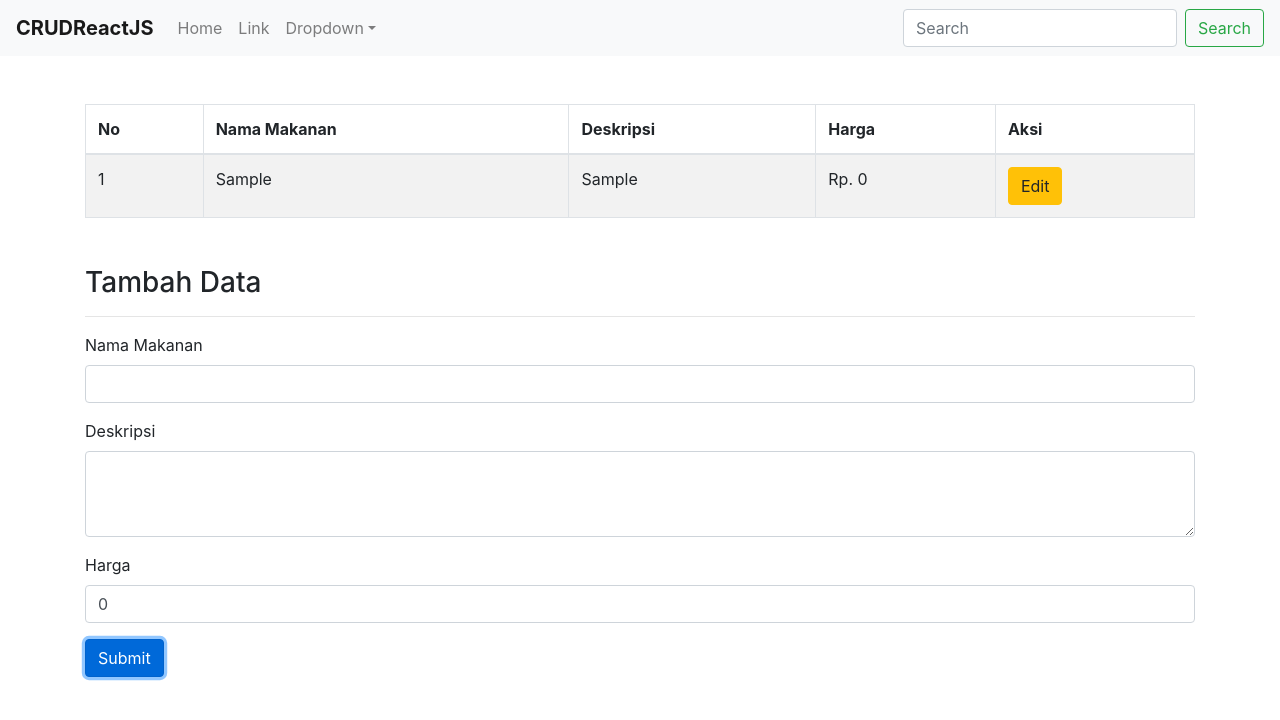
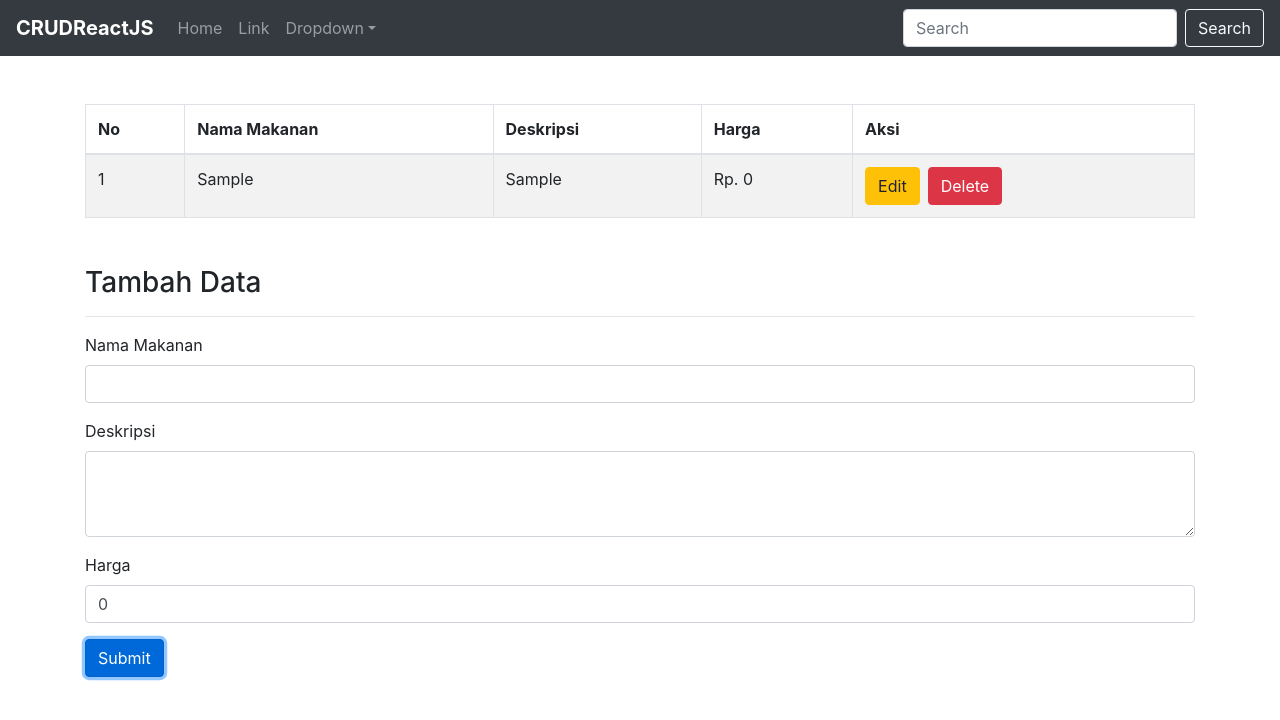
Before and after one commit to andhip/ReactJS, a React (Create React App) app: page / in a window 1280 px wide. Both pictures are taken after typing "Sample", "Sample" into the empty fields and a click on the button "Submit". Shown: the top 720 px of the page. Built offline with nearby package versions, Linux system fonts and the light colour scheme.

Commit message:
create fitur delete

```diff
--- a/src/crud/NavComponent.js
+++ b/src/crud/NavComponent.js
@@ -10,7 +10,7 @@
 
 const NavComponent = () => {
   return (
-    <Navbar bg="light" expand="lg">
+    <Navbar bg="dark" variant="dark" expand="lg">
       <Navbar.Brand href="#home">
         <b>CRUDReactJS</b>
       </Navbar.Brand>
@@ -33,7 +33,7 @@
         </Nav>
         <Form inline>
           <FormControl type="text" placeholder="Search" className="mr-sm-2" />
-          <Button variant="outline-success">Search</Button>
+          <Button variant="outline-light">Search</Button>
         </Form>
       </Navbar.Collapse>
     </Navbar>
--- a/src/crud/Tab.js
+++ b/src/crud/Tab.js
@@ -1,7 +1,7 @@
 import React from "react";
 import { Table } from "react-bootstrap";
 
-function Tab({ makanans, editData }) {
+function Tab({ makanans, editData, deleteData }) {
   return (
     <Table striped bordered hover>
       <thead>
@@ -25,10 +25,16 @@
               <td>Rp. {makanan.harga}</td>
               <td>
                 <button
-                  className="btn btn-warning"
+                  className="btn btn-warning mr-2"
                   onClick={() => editData(makanan.id)}
                 >
                   Edit
+                </button>
+                <button
+                  className="btn btn-danger"
+                  onClick={() => deleteData(makanan.id)}
+                >
+                  Delete
                 </button>
               </td>
             </tr>
--- a/src/crud/index.js
+++ b/src/crud/index.js
@@ -83,6 +83,18 @@
     });
   };
 
+  deleteData = (id) => {
+    const newMakanan = this.state.makanans //makanan yang tidak dipilih/diedit
+      .filter((makanan) => makanan.id !== id)
+      .map((filterMakanan) => {
+        return filterMakanan;
+      });
+
+    this.setState({
+      makanans: newMakanan,
+    });
+  };
+
   render() {
     console.log(this.state.makanans);
     return (
@@ -90,7 +102,11 @@
         <NavComponent />
         <div className="container mt-5">
           {/* Memasukan inputan form kedalam tabel */}
-          <Tab makanans={this.state.makanans} editData={this.editData} />
+          <Tab
+            makanans={this.state.makanans}
+            editData={this.editData}
+            deleteData={this.deleteData}
+          />
           {/* membuat event change n submit btn */}
           <Formulir
             {...this.state}
```
